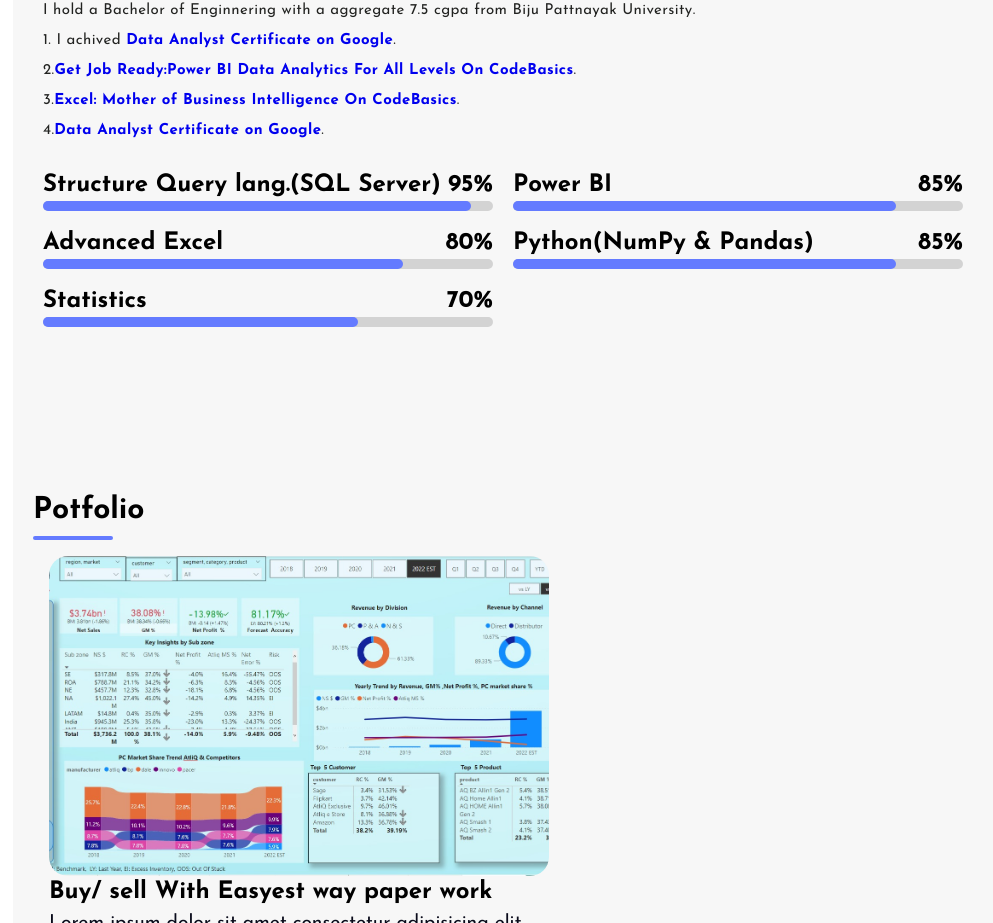
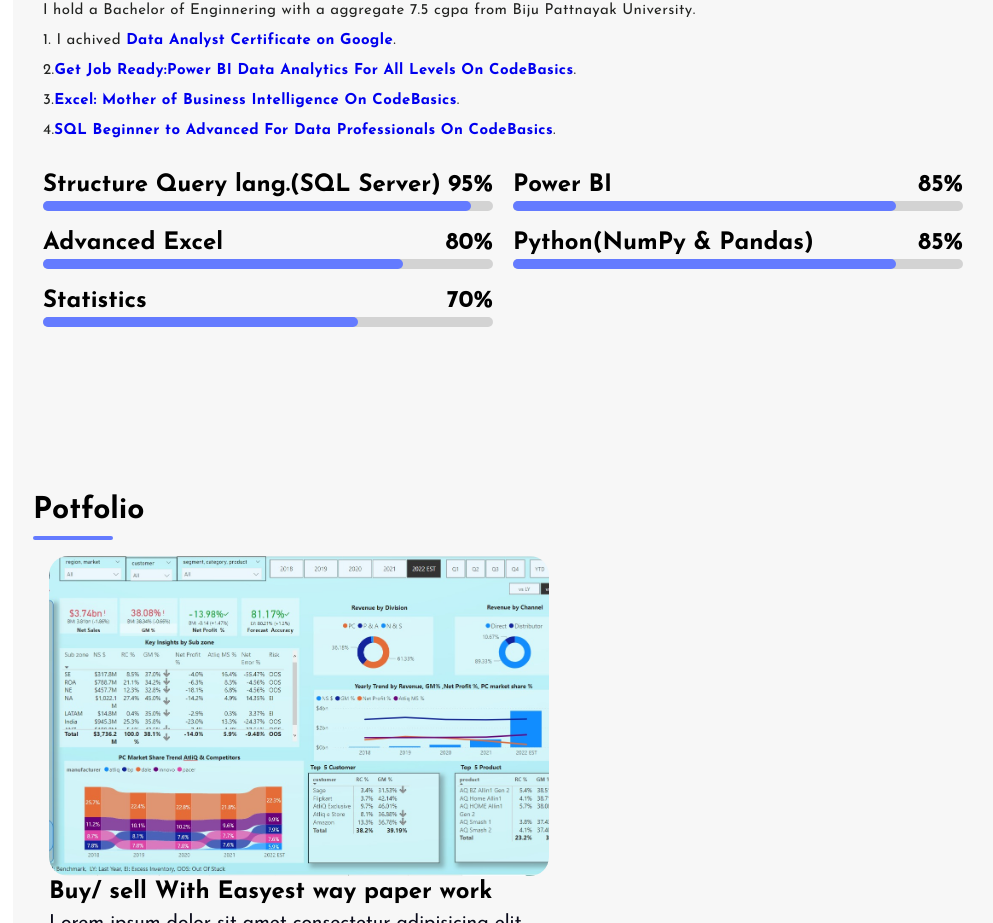
Before and after one commit to jnana027/gyana-potfolio, a plain HTML site: page index.html in a window 1280 px wide. Shown: the part 1497-2420 px from the top of the page, without its empty margins (287-1280 px from the left). Drawn offline with nearby package versions, Linux system fonts and the light colour scheme.

Commit message:
Update index.html

```diff
--- a/index.html
+++ b/index.html
@@ -133,7 +133,7 @@
                 </p>
                 <p class="sub-para">3.<b><a href="https://codebasics.io/certificate/CB-51-85262">Excel: Mother of Business Intelligence On CodeBasics</a></b>.
                 </p>
-                <p class="sub-para">4.<b><a href="https://coursera.org/share/93a2abe9028a02b158ec79d8e803e279">Data  Analyst Certificate on Google</a></b>.
+                <p class="sub-para">4.<b><a href="https://codebasics.io/certificate/CB-50-85262">SQL Beginner to Advanced For Data Professionals On CodeBasics</a></b>.
                 </p>
             </p>
             <div class="skill-row">
```
